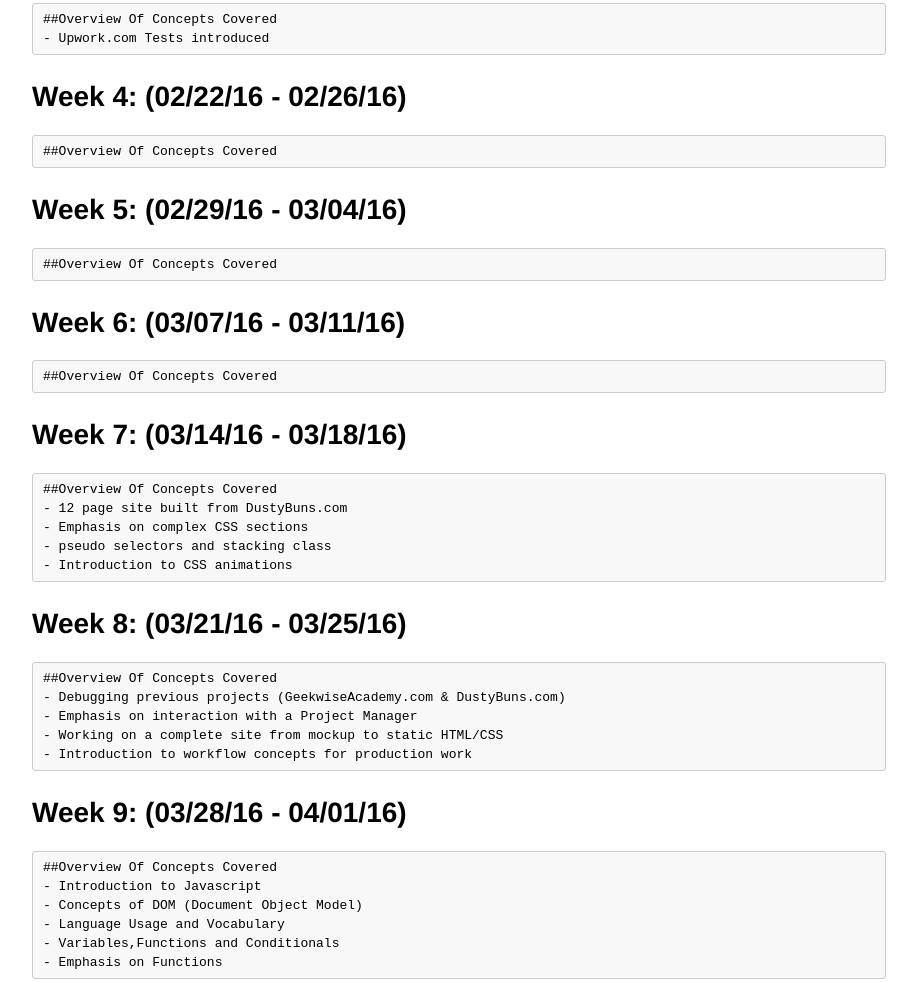
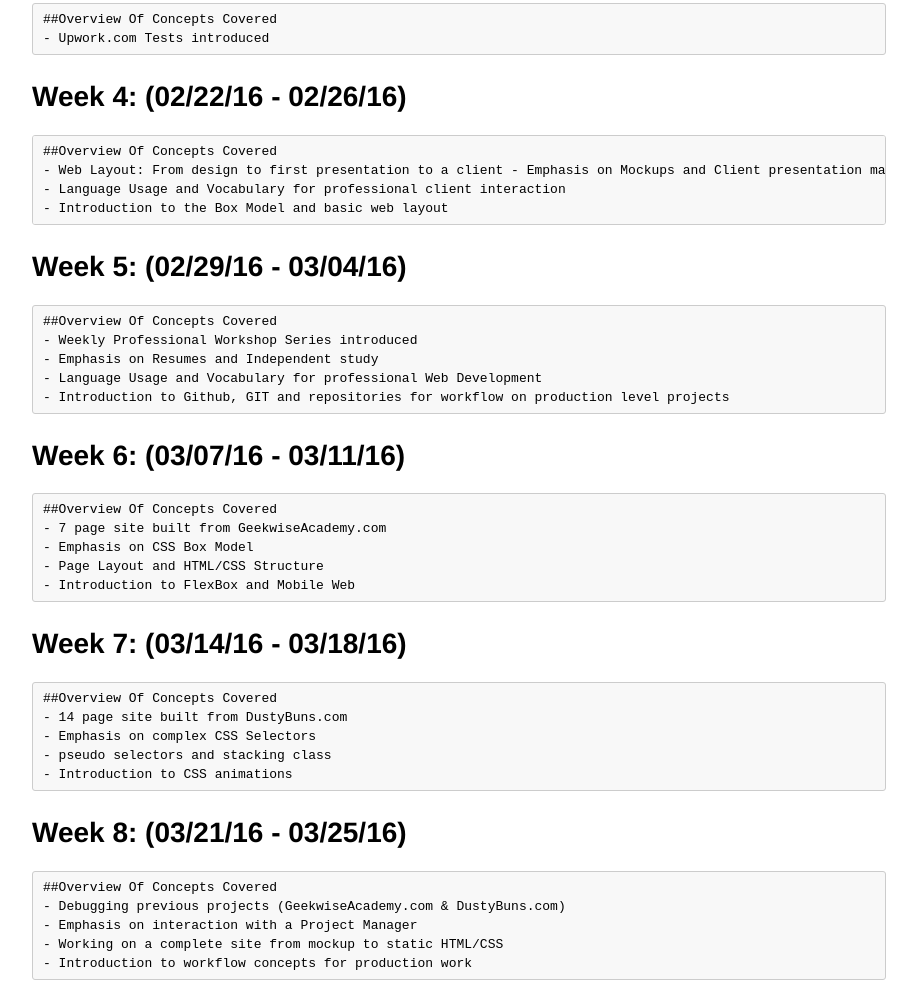
Before and after one commit to geekwise/geekwise_edc_round_two_review, a plain HTML site: page index.html in a window 1280 px wide. Shown: the part 614-1596 px from the top of the page, without its empty margins (181-1098 px from the left). Drawn offline with nearby package versions, Linux system fonts and the light colour scheme; some packages are replaced by stand-ins of ours.

Commit message:
updated week 4 through 8

```diff
--- a/index.html
+++ b/index.html
@@ -470,21 +470,32 @@ pre[class*="language-"] {
 
 <h1 id="toc_6">Week 4: (02/22/16 - 02/26/16)</h1>
 
-<pre><code>##Overview Of Concepts Covered</code></pre>
+<pre><code>##Overview Of Concepts Covered
+- Web Layout: From design to first presentation to a client - Emphasis on Mockups and Client presentation materials
+- Language Usage and Vocabulary for professional client interaction
+- Introduction to the Box Model and basic web layout</code></pre>
 
 <h1 id="toc_7">Week 5: (02/29/16 - 03/04/16)</h1>
 
-<pre><code>##Overview Of Concepts Covered</code></pre>
+<pre><code>##Overview Of Concepts Covered
+- Weekly Professional Workshop Series introduced
+- Emphasis on Resumes and Independent study
+- Language Usage and Vocabulary for professional Web Development
+- Introduction to Github, GIT and repositories for workflow on production level projects</code></pre>
 
 <h1 id="toc_8">Week 6: (03/07/16 - 03/11/16)</h1>
 
-<pre><code>##Overview Of Concepts Covered</code></pre>
+<pre><code>##Overview Of Concepts Covered
+- 7 page site built from GeekwiseAcademy.com
+- Emphasis on CSS Box Model
+- Page Layout and HTML/CSS Structure
+- Introduction to FlexBox and Mobile Web</code></pre>
 
 <h1 id="toc_9">Week 7: (03/14/16 - 03/18/16)</h1>
 
 <pre><code>##Overview Of Concepts Covered
-- 12 page site built from DustyBuns.com
-- Emphasis on complex CSS sections
+- 14 page site built from DustyBuns.com
+- Emphasis on complex CSS Selectors
 - pseudo selectors and stacking class
 - Introduction to CSS animations</code></pre>
 
```
Also changed, not shown: 1 other file.
